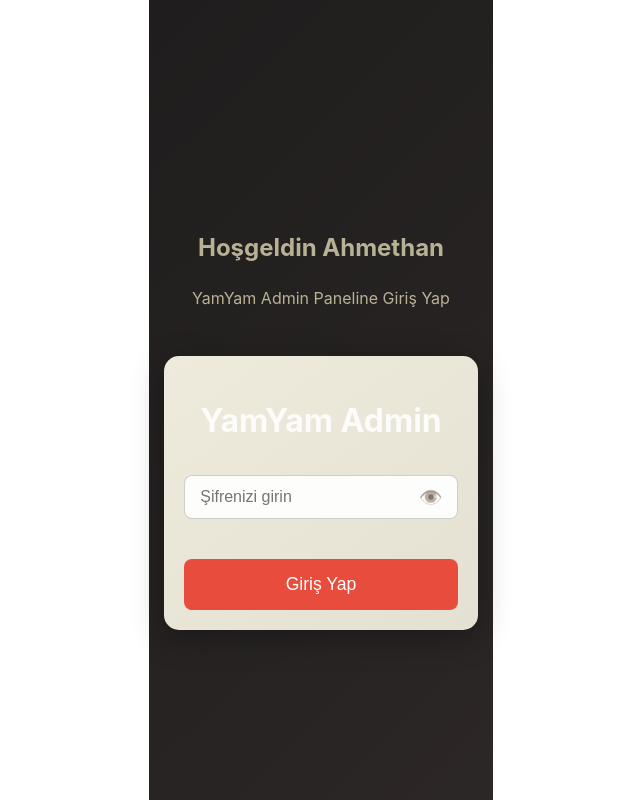
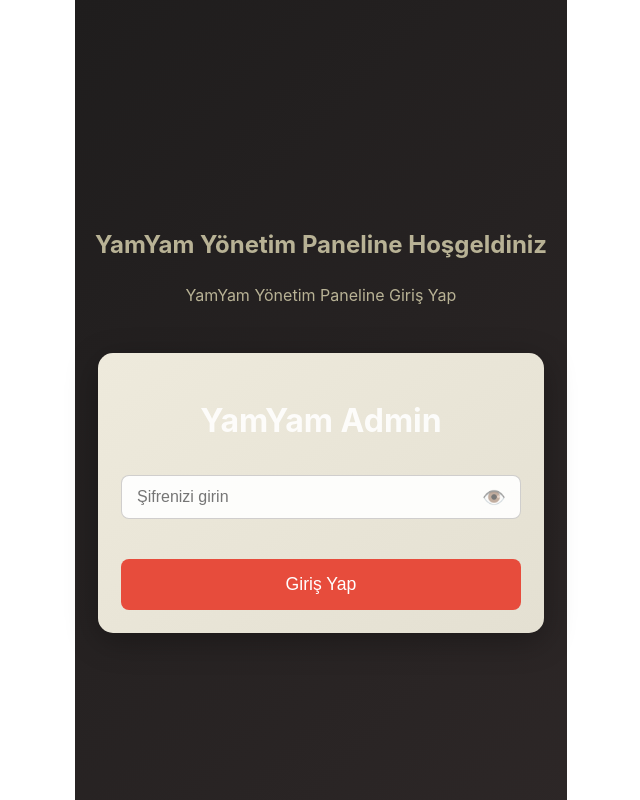
Before and after one commit to cagr1tekin/Yamyam-Fastfood-QR-Menu, a React (Vite) app in the folder Frontend/: page /#/Login in a window 1280 px wide. Shown: the top 800 px of the page, without its empty margins (319-959 px from the left). Built offline with nearby package versions, Linux system fonts and the light colour scheme.

Commit message:
change design

```diff
--- a/Frontend/src/ProjectManagment/Login.jsx
+++ b/Frontend/src/ProjectManagment/Login.jsx
@@ -22,7 +22,7 @@ function Login() {
       }
     } catch (err) {
       setError('Şifre yanlış!');
-      setTimeout(() => setError(''), 3000); // 3 saniye sonra hata mesajını kaldır
+      setTimeout(() => setError(''), 3000);
     }
   };
 
@@ -33,8 +33,8 @@ function Login() {
   return (
     <div className="login-container">
       <div className="welcome-message">
-        <h2>Hoşgeldin Ahmethan</h2>
-        <p>YamYam Admin Paneline Giriş Yap</p>
+        <h2>YamYam Yönetim Paneline Hoşgeldiniz</h2>
+        <p>YamYam Yönetim Paneline Giriş Yap</p>
       </div>
 
       <form className="login-form" onSubmit={handleLogin}>
--- a/Frontend/src/ProjectManagment/dashboard.jsx
+++ b/Frontend/src/ProjectManagment/dashboard.jsx
@@ -150,9 +150,9 @@ function Dashboard() {
             required
           >
             <option value="">Kategori Seç</option>
-            <option value="Menus">Menü</option>
-            <option value="Burgers">Burger</option>
-            <option value="Burritos">Burrito</option>
+            <option value="Menus">Menüler</option>
+            <option value="Burgers">Burgerlar</option>
+            <option value="Burritos">Burritolar</option>
             <option value="ByProducts">Yan Ürünler</option>
             <option value="Sauces">Soslar</option>
             <option value="Drinks">İçecekler</option>
```
